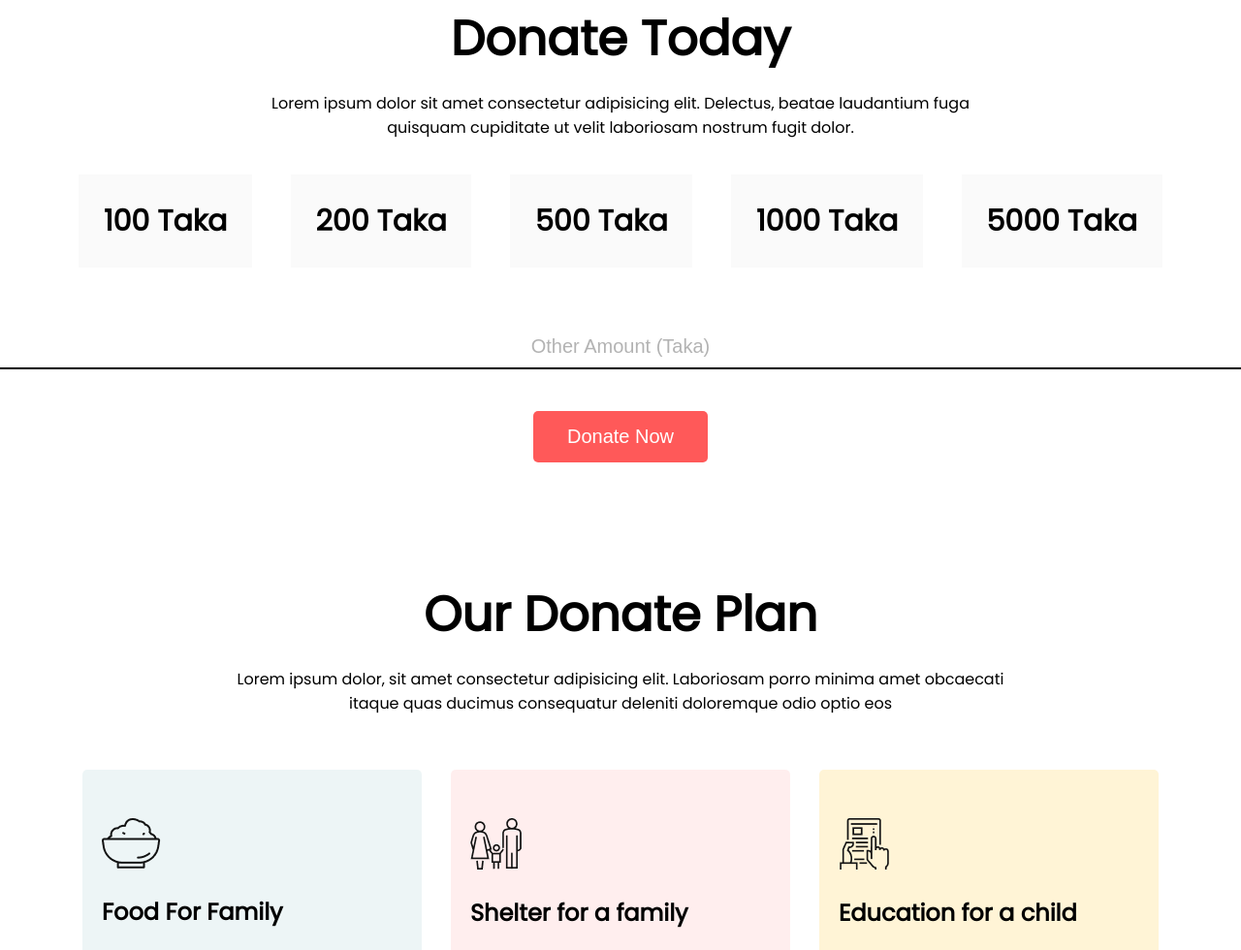
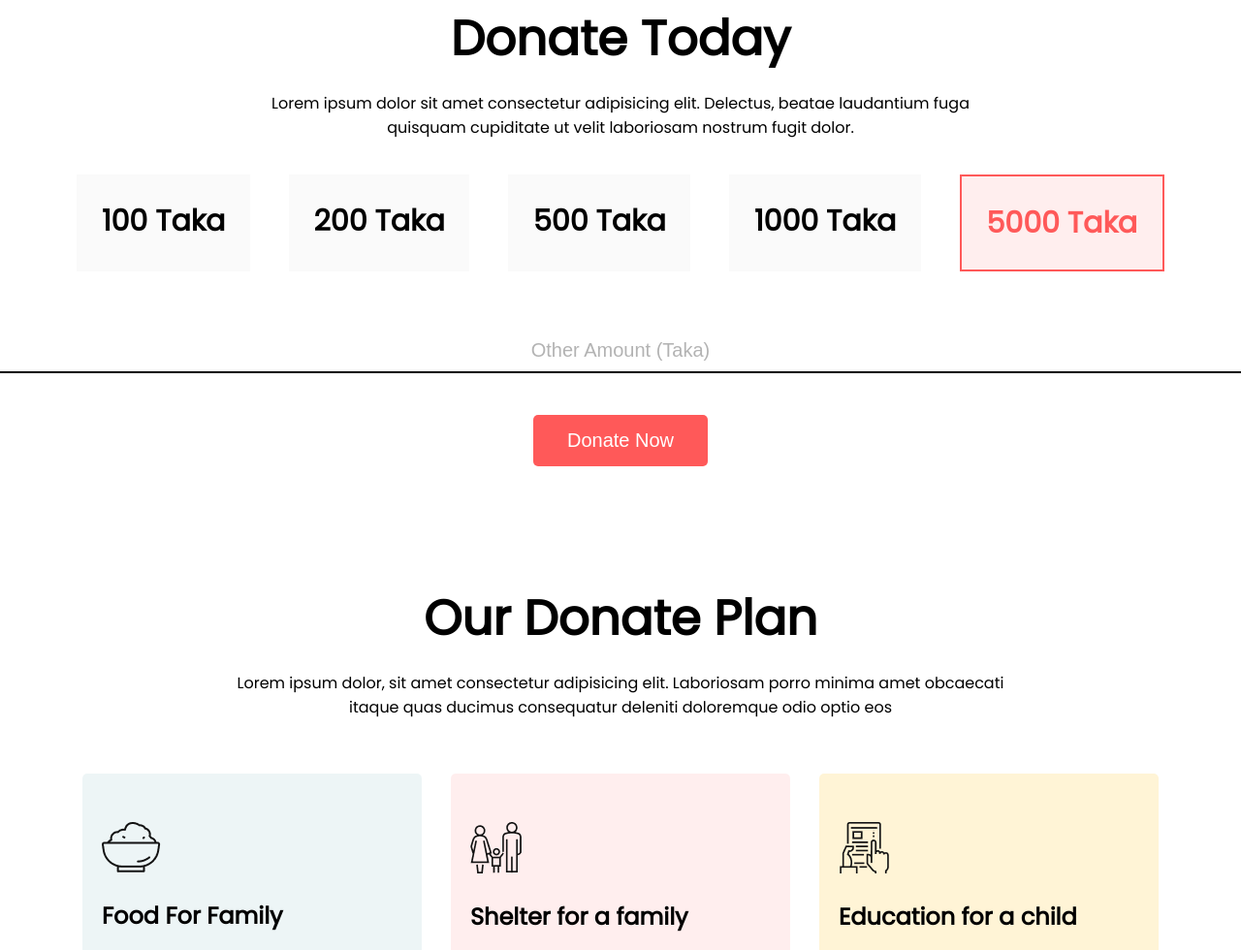
Before and after one commit to AlifSakib/make-donate-now, a plain HTML site: page index.html in a window 1280 px wide. Shown: the part 817-1797 px from the top of the page at 97% size. Drawn offline with Linux system fonts and the light colour scheme.

Commit message:
added new section

```diff
--- a/index.html
+++ b/index.html
@@ -47,7 +47,7 @@
           <p>200 Taka</p>
           <p>500 Taka</p>
           <p>1000 Taka</p>
-          <p>5000 Taka</p>
+          <p id="selected">5000 Taka</p>
         </div>
         <div class="manual-amount">
           <form action="">
--- a/style.css
+++ b/style.css
@@ -11,6 +11,7 @@ h1 {
 .top-container {
   background-image: url(images/donation9.jpg);
   background-repeat: no-repeat;
+
   background-size: cover;
   width: 100%;
   height: 700px;
@@ -55,6 +56,12 @@ h1 {
   background-color: #fafafa;
   font-size: 30px;
   font-weight: bold;
+}
+
+#selected {
+  background-color: #ffeeee;
+  color: #ff5959;
+  border: 2px solid #ff5959;
 }
 
 .manual-amount input {
```
